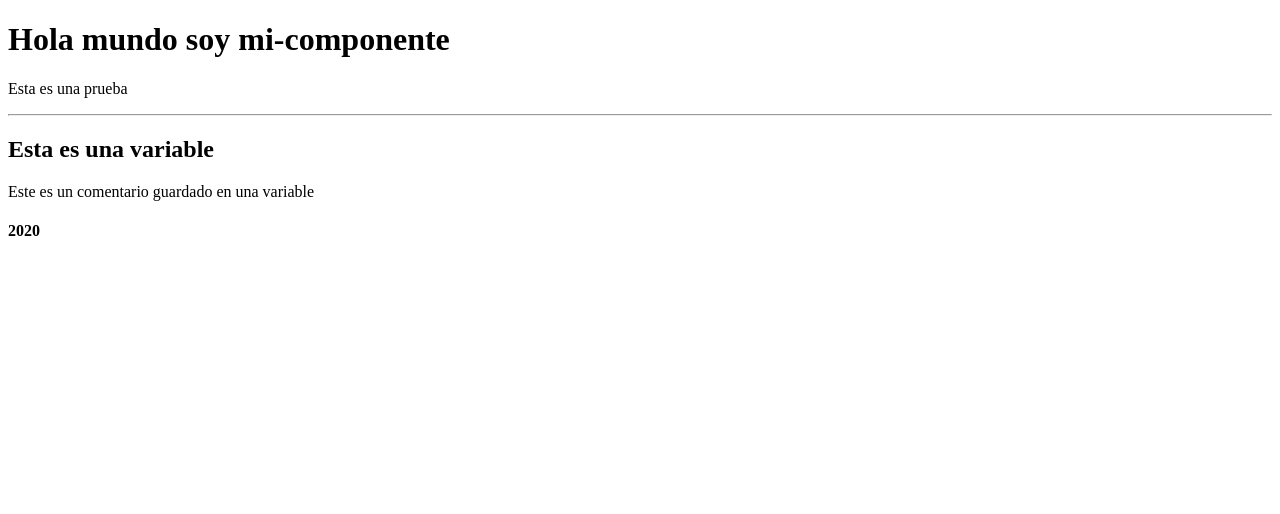
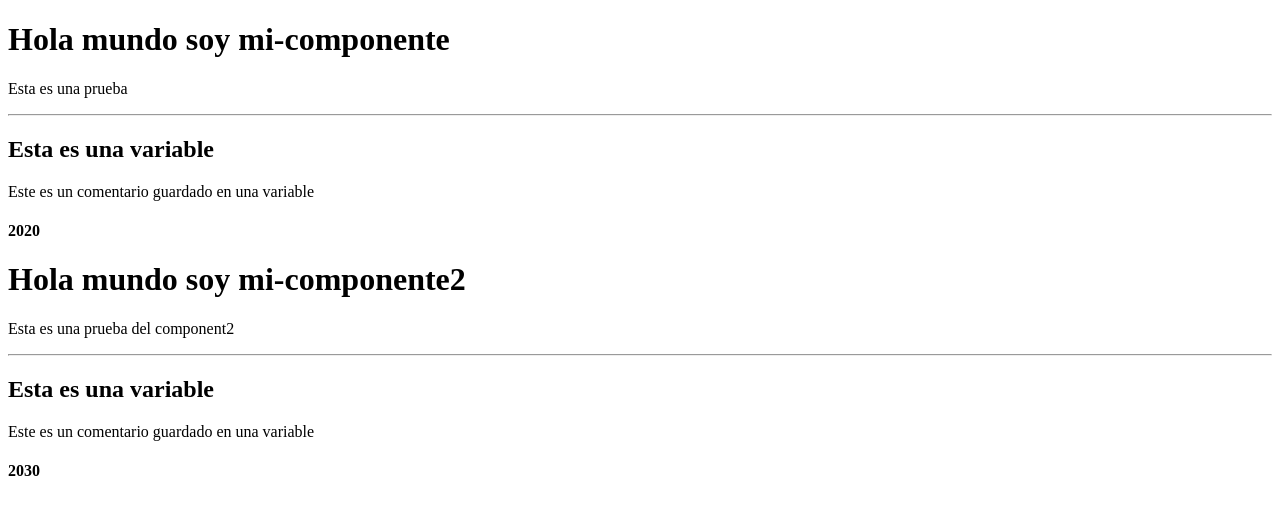
Before and after one commit to clf94-dev/testAngular-web, an Angular app: page / in a window 1280 px wide. Shown: the top 514 px of the page. Built offline with nearby package versions, Linux system fonts and the light colour scheme.

Commit message:
created component with separate template

```diff
--- a/src/app/app.component.html
+++ b/src/app/app.component.html
@@ -6,5 +6,5 @@
 <!-- * * * * * * * * * Delete the template below * * * * * * * * * * -->
 <!-- * * * * * * * to get started with your project! * * * * * * * * -->
 <!-- * * * * * * * * * * * * * * * * * * * * * * * * * * * * * * * -->
-
 <mi-component></mi-component>
+<mi-component2></mi-component2>
--- a/src/app/app.module.ts
+++ b/src/app/app.module.ts
@@ -1,18 +1,16 @@
-import { BrowserModule } from '@angular/platform-browser';
-import { NgModule } from '@angular/core';
+import {BrowserModule} from '@angular/platform-browser';
+import {NgModule} from '@angular/core';
 
-import { AppComponent } from './app.component';
-import { MiComponent } from './components/mi-component.component';
+import {AppComponent} from './app.component';
+import {MiComponent} from './components/mi-component/mi-component.component';
+import {MiComponent2} from './components/mi-component2/mi-component2.component';
 
 @NgModule({
-  declarations: [
-    AppComponent,
-    MiComponent
-  ],
-  imports: [
-    BrowserModule
-  ],
-  providers: [],
-  bootstrap: [AppComponent]
+    declarations: [
+        AppComponent, MiComponent, MiComponent2
+    ],
+    imports: [BrowserModule],
+    providers: [],
+    bootstrap: [AppComponent]
 })
-export class AppModule { }
+export class AppModule {}
--- /dev/null
+++ b/src/app/components/mi-component2/mi-component2.component.html
@@ -0,0 +1,6 @@
+<h1>Hola mundo soy mi-componente2</h1>
+<p>Esta es una prueba del component2 </p>
+<hr/>
+<h2>{{titulo}}</h2>
+<p>{{comentario}}</p>
+<h4>{{year}}</h4>
--- /dev/null
+++ b/src/app/components/mi-component2/mi-component2.component.ts
@@ -0,0 +1,17 @@
+import {Component} from '@angular/core'
+
+@Component({
+    selector: 'mi-component2',
+     templateUrl: './mi-component2.component.html'
+})
+export class MiComponent2 {
+    public titulo: string;
+    public comentario: String;
+    public year: number;
+    constructor(){
+        console.log('Componente mi-component2 cargado !!!');
+        this.titulo = 'Esta es una variable';
+        this.comentario = 'Este es un comentario guardado en una variable';
+        this.year =2030;
+    }
+}
```
Also changed, not shown: src/app/components/mi-component/mi-component.component.ts (renamed from src/app/components/mi-component.component.ts).
